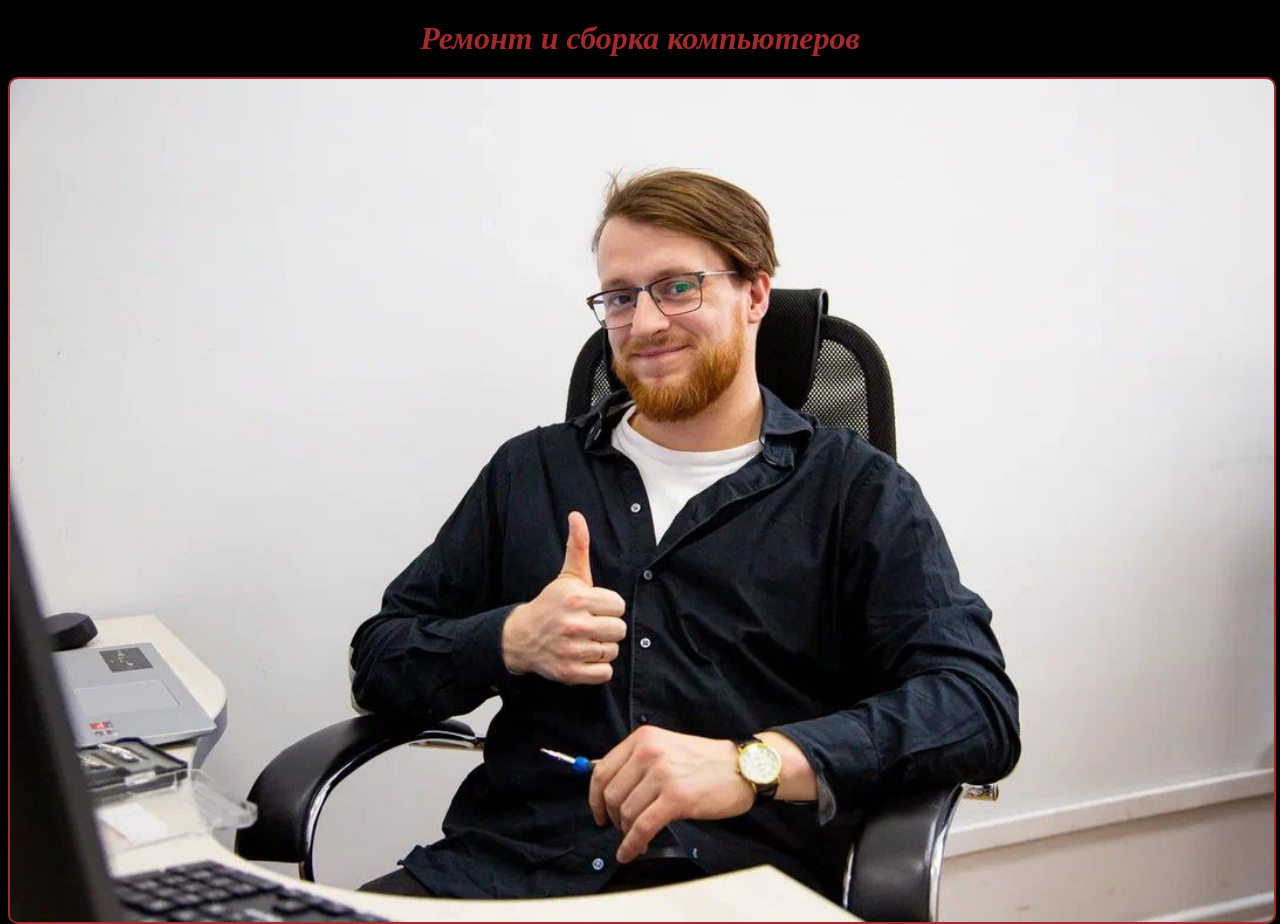
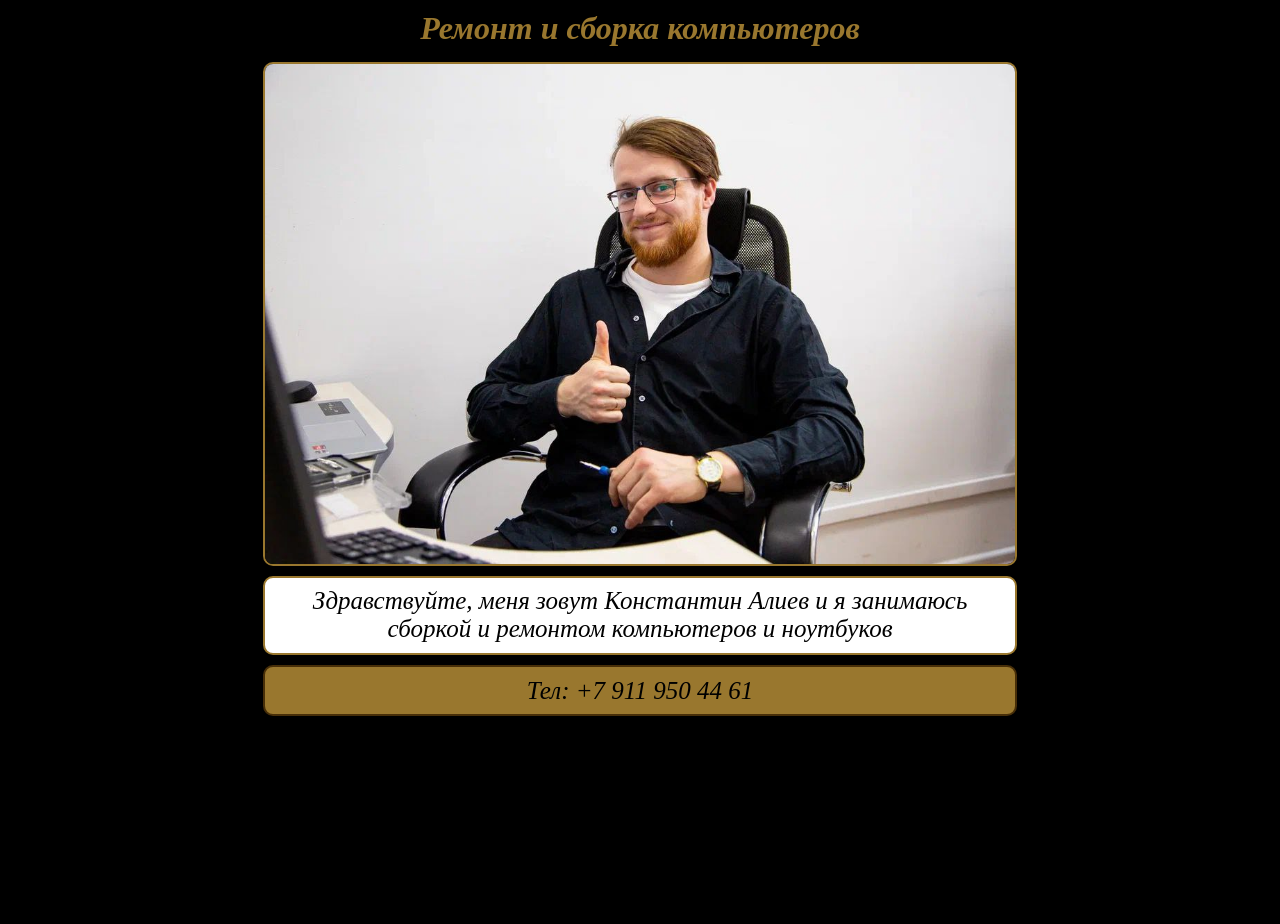
Before and after one commit to TemZaraza/Lec, a plain HTML site: page index.html in a window 1280 px wide. Shown: the top 924 px of the page. After the commit the page ends 800 px from the top, so only its background shows below. Drawn offline with Linux system fonts and the light colour scheme.

Commit message:
Colors updated, adaptive design added

```diff
--- a/index.html
+++ b/index.html
@@ -14,7 +14,7 @@
 		<div class="Lec">
 			<img class="Lec-img" src="imgs/Lec.jpg">
 			<p class="Lec-text">
-				Здравствуйте, меня зовут Константин Алиев <br> и я занимаюсь сборкой и ремонтом <br> компьютеров и ноутбуков
+				Здравствуйте, меня зовут Константин Алиев и я занимаюсь сборкой и ремонтом компьютеров и ноутбуков
 			</p>
 			<p class="Lec-contact">Тел:	+7 911 950 44 61</p>
 		</div>
--- a/styles/style.css
+++ b/styles/style.css
@@ -1,14 +1,53 @@
 body {
 	background-color: black;
 }
+
+@media screen and (min-width: 700px) {
+	.Lec-img {
+		width: 77%;
+		}
+	.Lec {
+		width: 77%;
+	}
+	.Lec-contact {
+		width: 75%;
+		padding: 1% 1%;
+	}
+	.Lec-text {
+		width: 75%;
+		padding: 1% 1%;
+	}
+	}
+
+	@media screen and (max-width: 700px) {
+		.Lec {
+			width: 95%;
+		}
+		.Lec-img {
+			width: 95%;
+		}
+		.Lec-contact {
+			width: 93%;
+			padding: 1% 1%;
+		}
+		.Lec-text {
+			width: 93%;
+			padding: 1% 1%;
+		}
+	}
+
+.Lec {
+	margin: 0 auto;
+}
 .heading {
-	height: 100%;
-	margin: 10px auto auto auto;
+	width: 83%;
+	margin: 10px auto;
 }
 .heading__title {
-	width: 100%;
-	margin: 20px auto;
-	color: brown;
+	width: 83%;
+	margin: auto;
+
+	color: #99772e;
 	text-align: center;
 	font-style: italic;
 	height: 100%;
@@ -18,35 +57,39 @@ body {
 	width: 100%;
 	margin: 10px auto;
 	align-items: center;
+	display: flex;
+	flex-direction: column;
 }
 
+
+
 .Lec-img {
-	width: 100%;
+
 	height: 100%;
-	margin: 10px auto;
+	margin: 5px auto;
 	display: block;
-	border: 2px solid brown;
+	border: 2px solid #99772e;
 	border-radius: 10px;
 }
 .Lec-text {
-	width: 95%;
-	margin: 0px auto;
-	padding: 10px;
+	margin: 10px auto;
+	padding: 1% 1%;
 	color: black;
 	font-size: 25px;
 	font-style: italic;
 	text-align: center;
-	background-color: rgba(206, 199, 199, 0.856);
+	background-color: rgb(255, 255, 255);
 	border-radius: 10px;
-	border: 2px solid brown;
+	border: 2px solid #99772e;
 }
 .Lec-contact {
-	width: 50%px;
+
+	height: fit-content;
 	color: black;
-	background-color: brown;
+	background-color: #99772e;
 	margin: 10px auto;
+	border: 2px solid rgb(71, 46, 8);
 	border-radius: 10px;
-	padding: 10px;
 	font-style: italic;
 	font-size: 25px;
 	text-align: center;
```
